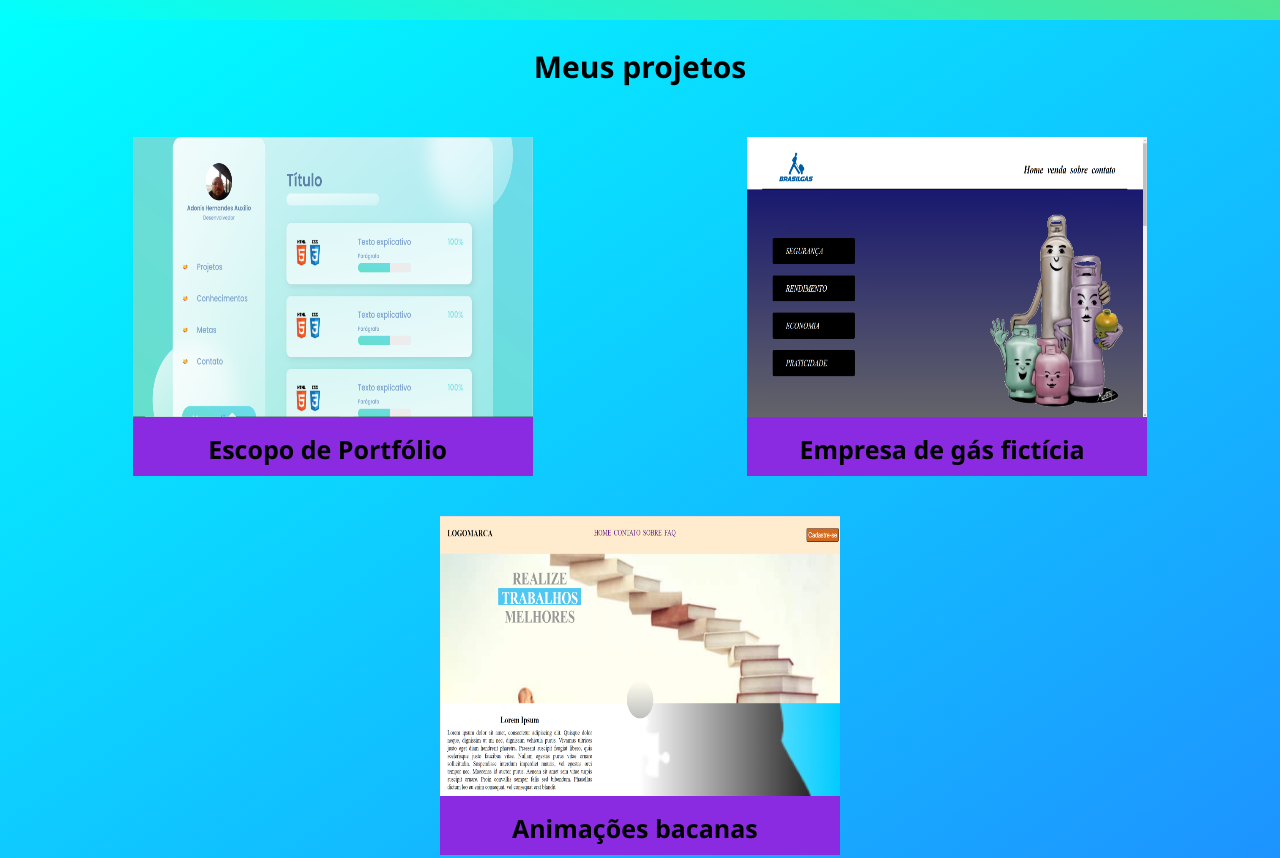
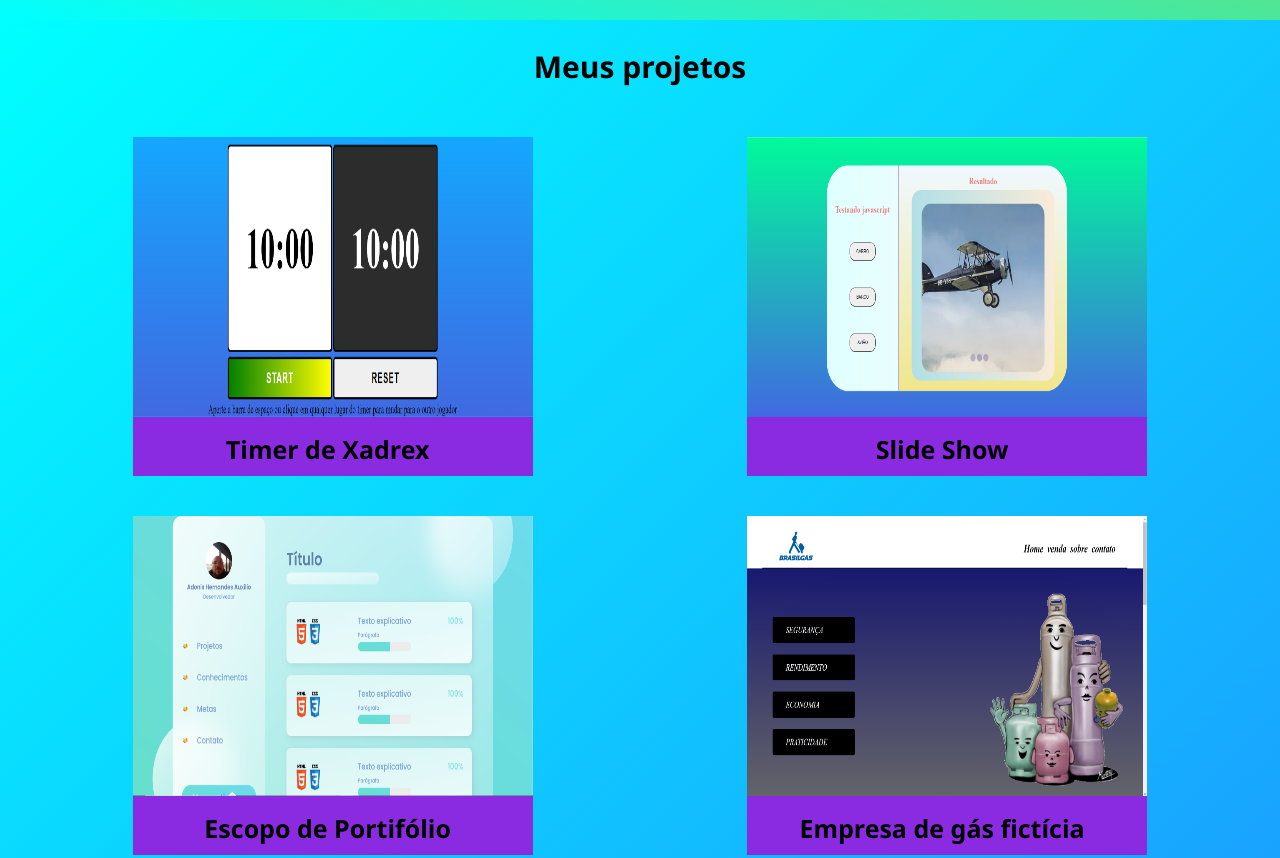
Before and after one commit to Adonis2111-cod/Adonis2111-cod.github.io, a plain HTML site: page index.html in a window 1280 px wide. Shown: the part 1180-2038 px from the top of the page. Drawn offline with Linux system fonts and the light colour scheme.

Commit message:
Adicionei mais projetos

```diff
--- a/index.html
+++ b/index.html
@@ -35,11 +35,31 @@ Futuramente vou desenvolver back-end também.
     <section id="projects">
         <h1>Meus projetos</h1>
         <div class="lista_projetos">
+
+    <div class="project-tile">
+        <a href="https://adonis2111-cod.github.io/timer_xadrex/" target="_blank" id="profile-link">
+            <img src="img/timer_xadrex.png" alt="projeto_01">
+            <p class="titulo_projeto">
+                <span class="code"> < </span> Timer de Xadrex <span class="code">/></span>
+            </p>
+        </a>
+    </div><!-- project-tile -->
+
+    <div class="project-tile">
+        <a href="https://adonis2111-cod.github.io/Slides.show/" target="_blank" id="profile-link">
+            <img src="img/Slide.show.png" alt="projeto_01">
+            <p class="titulo_projeto">
+                <span class="code"> < </span> Slide Show <span class="code">/></span>
+            </p>
+        </a>
+    </div><!-- project-tile -->
+
+
     <div class="project-tile">
         <a href="https://adonis2111-cod.github.io/escopo_portfolio/" target="_blank" id="profile-link">
             <img src="img/escopo_portfolio.png" alt="projeto_01">
             <p class="titulo_projeto">
-                    <span class="code"> < </span> Escopo de Portfólio <span class="code">/></span>
+                <span class="code"> < </span> Escopo de Portifólio <span class="code">/></span>
             </p>
         </a>
     </div><!-- project-tile -->
```
Also changed, not shown: img/Slide.show.png (added), img/timer_xadrex.png (added). Lines whose indentation alone changed are shown as unchanged.
